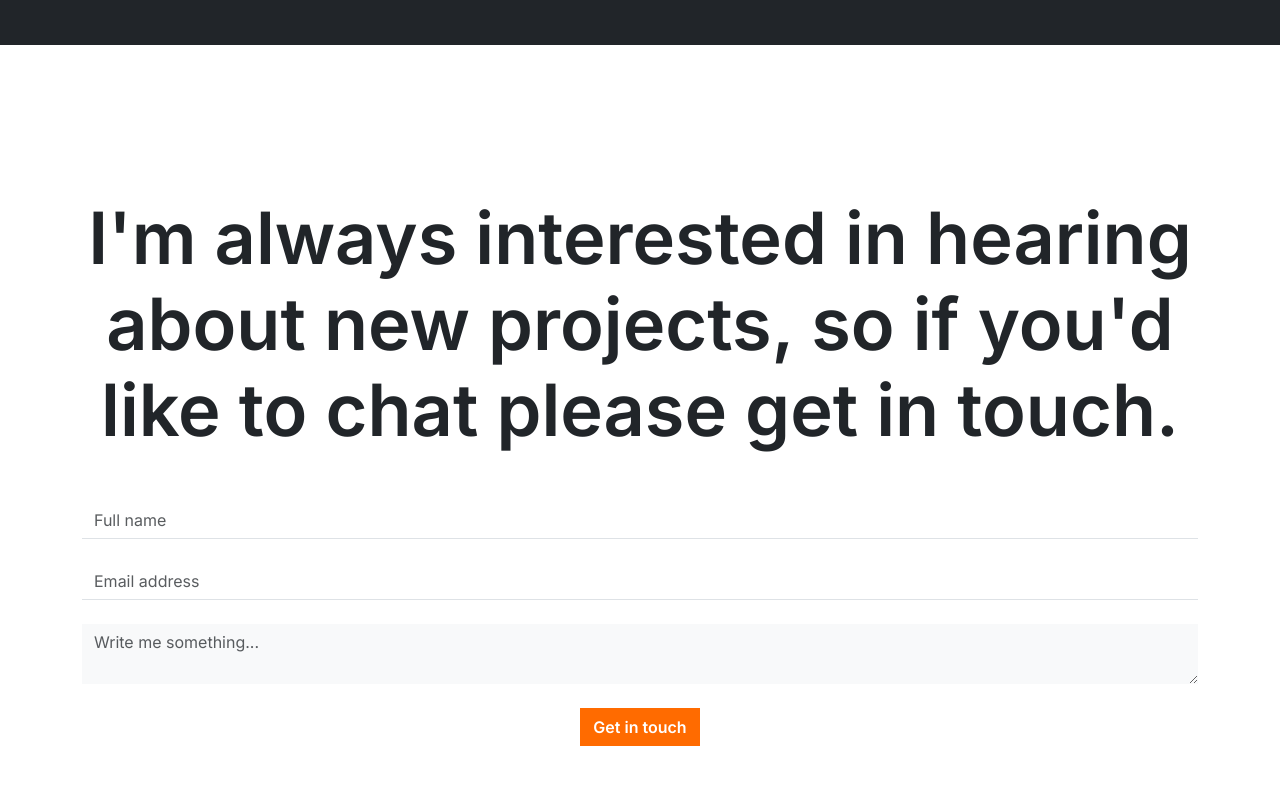
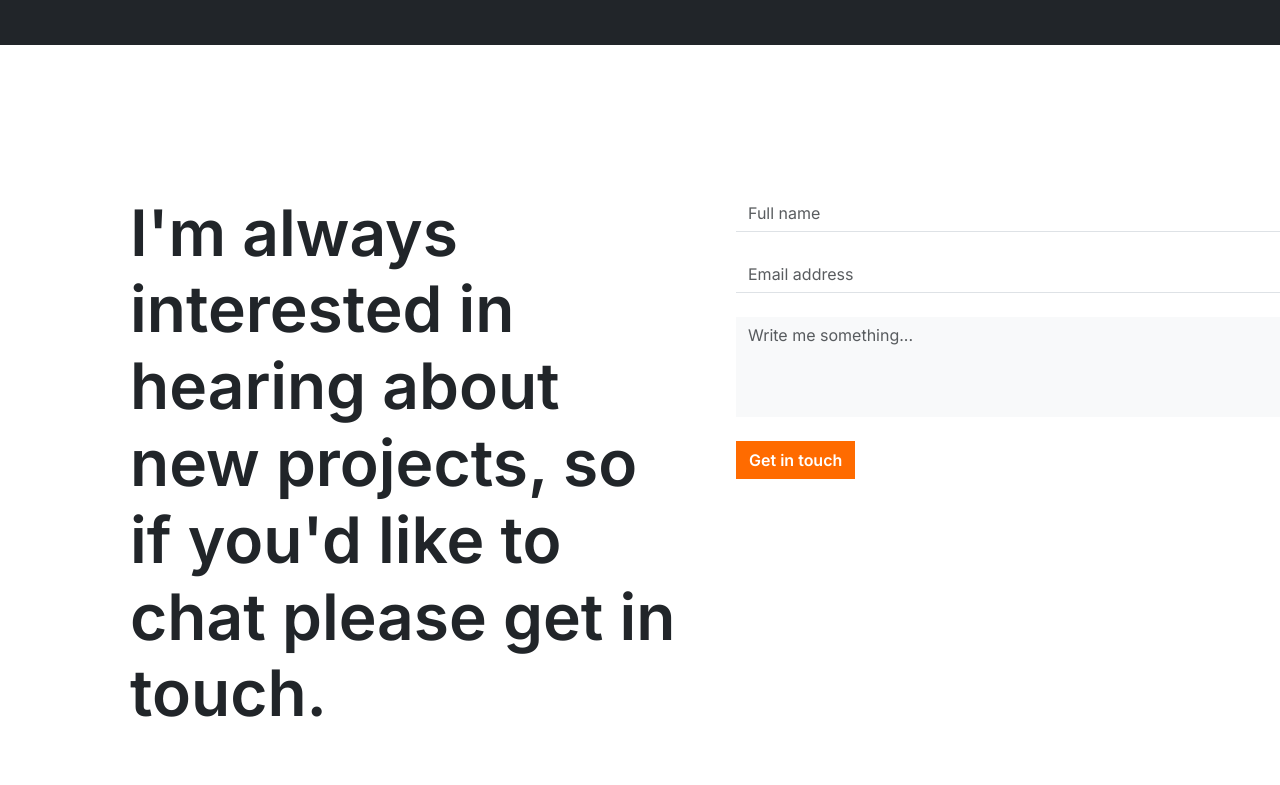
Before and after one commit to mez-chain/blackPortfolio, a website: page index.html in a window 1280 px wide. Shown: the part 3271-4056 px from the top of the page. Before the commit the page ends 4033 px from the top, so only its background shows below. Drawn offline with nearby package versions, Linux system fonts and the light colour scheme.

Commit message:
adjusted form section for wider screens

```diff
--- a/css/main.css
+++ b/css/main.css
@@ -143,6 +143,10 @@ nav a {
   left: 30%;
 }
 
+.form textarea {
+  height: 100px;
+}
+
 @media (min-width: 768px) {
   .hover-div:hover .target-div {
     display: none;
--- a/index.html
+++ b/index.html
@@ -267,11 +267,11 @@
 
     <!-- form section -->
     <section class="form">
-      <div class="container inter-font">
-        <div class="mb-5">
-          <p class="display-2 text-center fw-semibold">I'm always interested in hearing about new projects, so if you'd like to chat please get in touch.</p>
+      <div class="container inter-font d-flex flex-column flex-lg-row">
+        <div class="mb-5 col-lg-6 mx-5">
+          <p class="display-3 text-center text-lg-start fw-semibold">I'm always interested in hearing about new projects, so if you'd like to chat please get in touch.</p>
         </div>
-        <div class="">
+        <div class="col-lg-6">
           <form class="d-flex flex-column">
             <div class="mb-4">
               <label for="name" class="form-label d-none">Full Name</label>
@@ -285,7 +285,7 @@
               <label for="message" class="form-label d-none">Message</label>
               <textarea type="textarea" class="form-control border-0 bg-light rounded-0" id="message" placeholder="Write me something..."></textarea>
             </div>
-            <button type="submit" class="btn orange-bg text-white fw-semibold rounded-0 align-self-center">Get in touch</button>
+            <button type="submit" class="btn orange-bg text-white fw-semibold rounded-0 align-self-center align-self-lg-start">Get in touch</button>
           </form>
         </div>
       </div>
```
